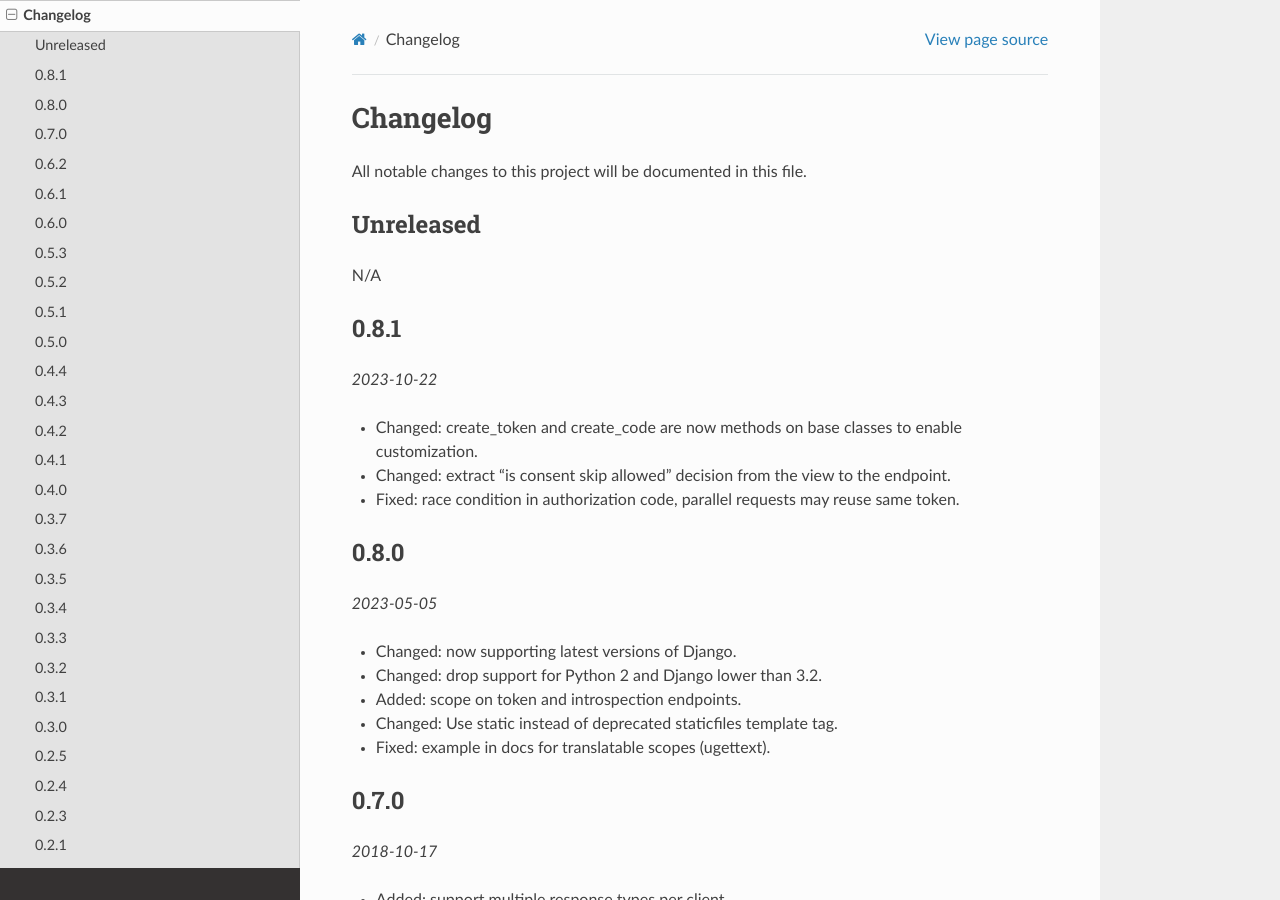
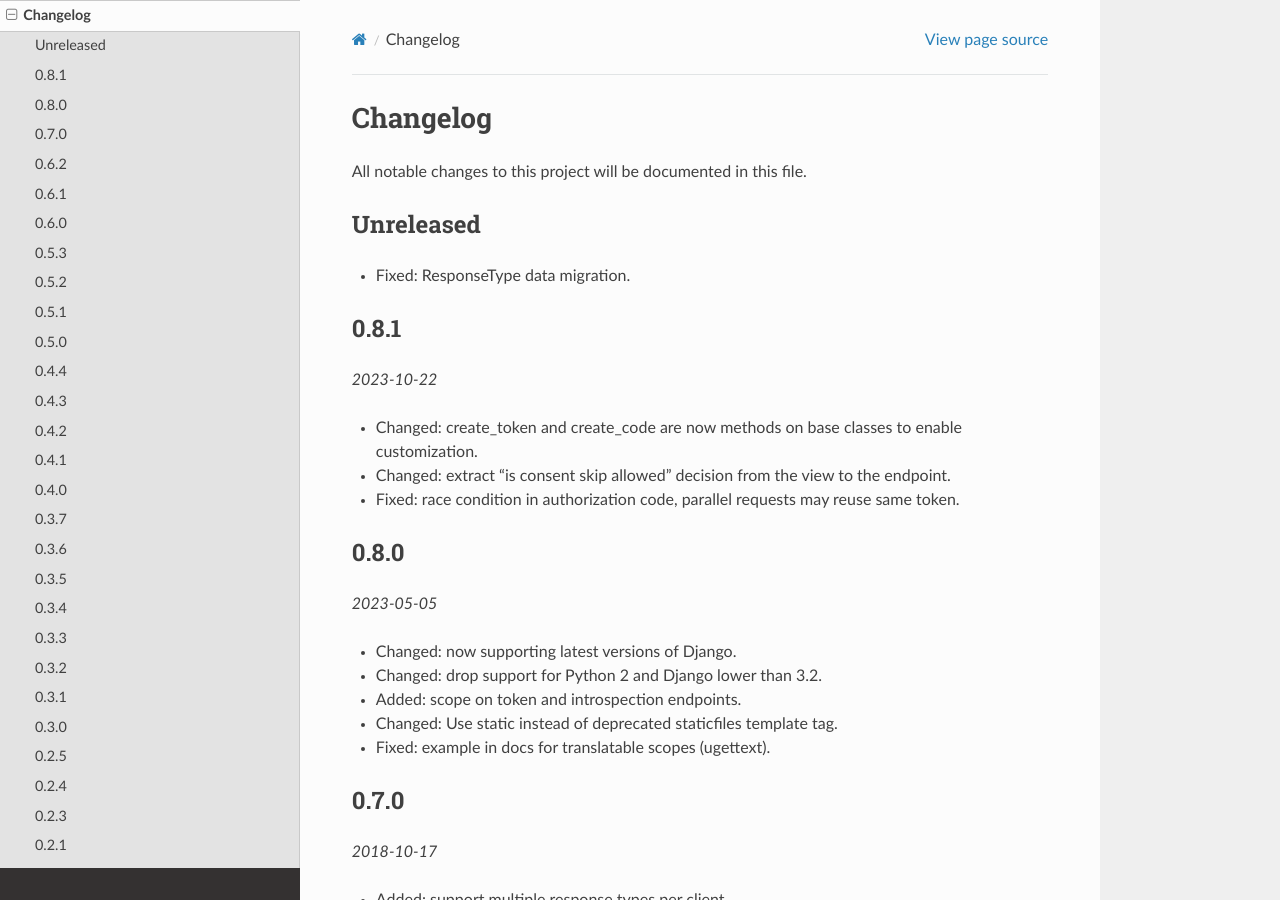
Before and after one commit to juanifioren/django-oidc-provider, a Sphinx documentation site: the page built from docs/sections/changelog.rst, in a window 1280 px wide and 900 px high. Built offline with Sphinx 7.4.7 and the Read the Docs theme 2.0.0, drawn with Linux system fonts in a browser that asks for light colours.

Commit message:
Update changelog.rst

```diff
--- a/docs/sections/changelog.rst
+++ b/docs/sections/changelog.rst
@@ -8,7 +8,7 @@ All notable changes to this project will be documented in this file.
 Unreleased
 ==========
 
-N/A
+* Fixed: ResponseType data migration.
 
 0.8.1
 =====
```
